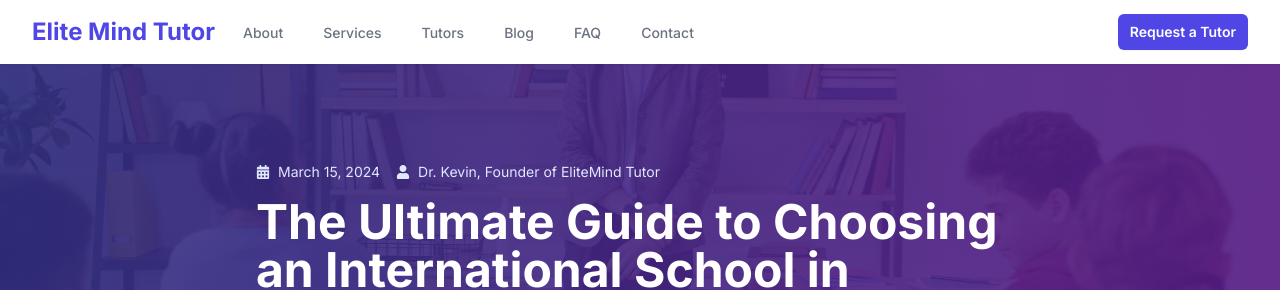
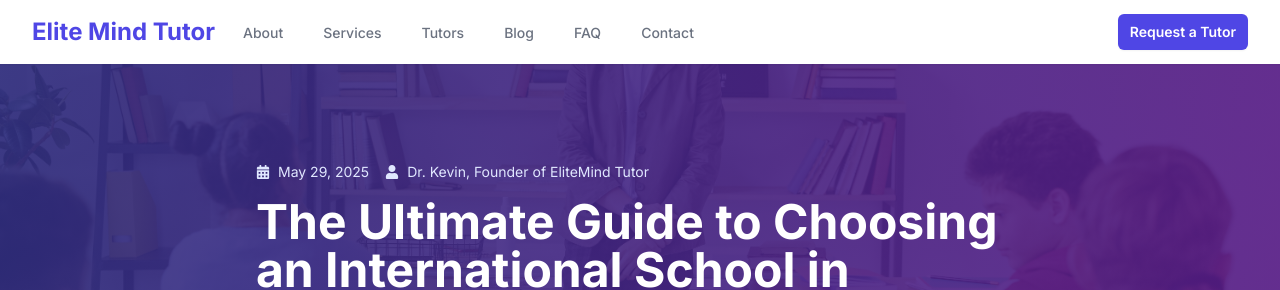
Before and after one commit to MrDingSan/elite-mind-tutor, a Next.js app: page /blog/choosing-international-school-singapore-2025 in a window 1280 px wide. Shown: the top 290 px of the page. Built offline with nearby package versions, Linux system fonts and the light colour scheme.

Commit message:
Update blog post date to May 29, 2025

```diff
--- a/src/app/blog/choosing-international-school-singapore-2025/page.tsx
+++ b/src/app/blog/choosing-international-school-singapore-2025/page.tsx
@@ -27,7 +27,7 @@ export default function BlogPost() {
               <div className="flex items-center space-x-4 text-sm text-indigo-100 mb-4">
                 <div className="flex items-center">
                   <FaCalendarAlt className="mr-2" />
-                  March 15, 2024
+                  May 29, 2025
                 </div>
                 <div className="flex items-center">
                   <FaUser className="mr-2" />
```
